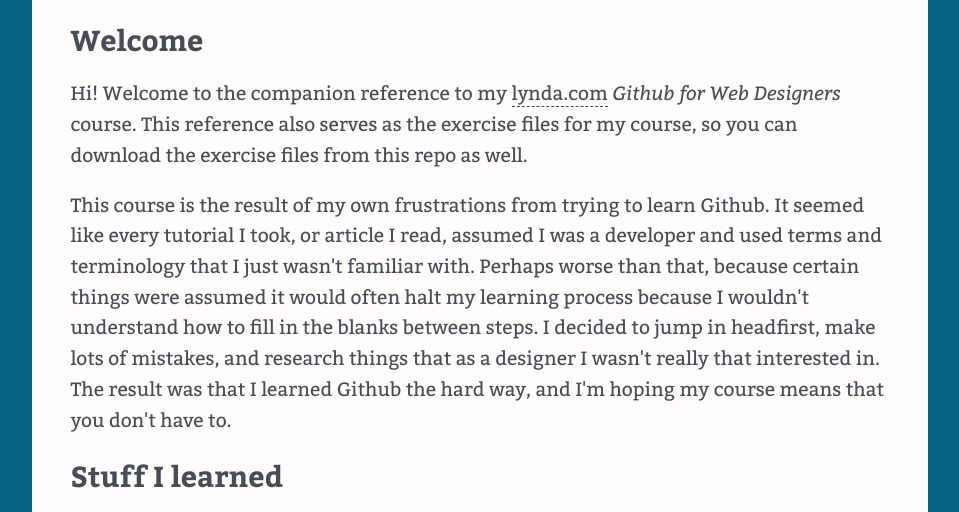
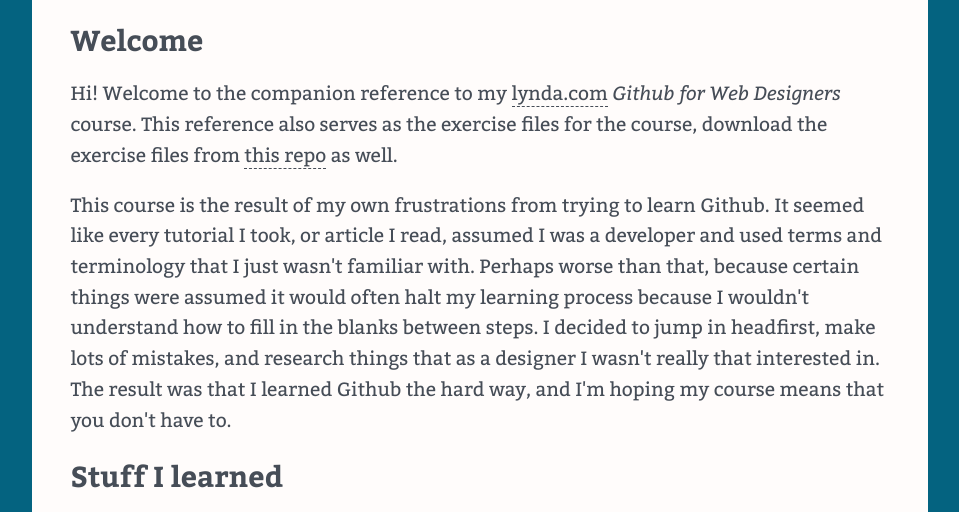
Before and after one commit to saranshsingh1/github-for-web-designers, a plain HTML site: page index.html in a window 1280 px wide. Shown: the part 229-741 px from the top of the page, without its empty margins (160-1119 px from the left). Drawn offline with nearby package versions, Linux system fonts and the light colour scheme.

Commit message:
Added nojekyll and Updated Index file

```diff
--- a/index.html
+++ b/index.html
@@ -26,7 +26,7 @@
     </nav>
     <main>
     <h2>Welcome</h2>
-    <p>Hi! Welcome to the companion reference to my <a href="http://www.lynda.com" title="lynda.com">lynda.com</a> <em>Github for Web Designers</em> course. This reference also serves as the exercise files for my course, so you can download the exercise files from this repo as well.</p>
+    <p>Hi! Welcome to the companion reference to my <a href="http://www.lynda.com" title="lynda.com">lynda.com</a> <em>Github for Web Designers</em> course. This reference also serves as the exercise files for the course, download the exercise files from <a href="https://github.com/saranshsingh1/github-for-web-designers/">this repo</a> as well.</p>
     <p>This course is the result of my own frustrations from trying to learn Github. It seemed like every tutorial I took, or article I read, assumed I was a developer and used terms and terminology that I just wasn't familiar with. Perhaps worse than that, because certain things were assumed it would often halt my learning process because I wouldn't understand how to fill in the blanks between steps. I decided to jump in headfirst, make lots of mistakes, and research things that as a designer I wasn't really that interested in. The result was that I learned Github the hard way, and I'm hoping my course means that you don't have to.</p>
     <h2>Stuff I learned</h2>
     <p>Whenever I learn something new I have those &quot;aha&rdquo; moments where I break through the murk into moments of clarity. In addition to the reference and glossary that you&rsquo;ll find here I wanted to list some of the concepts that I found really important when learning Github.</p>
```
Also changed, not shown: 1 other file.
